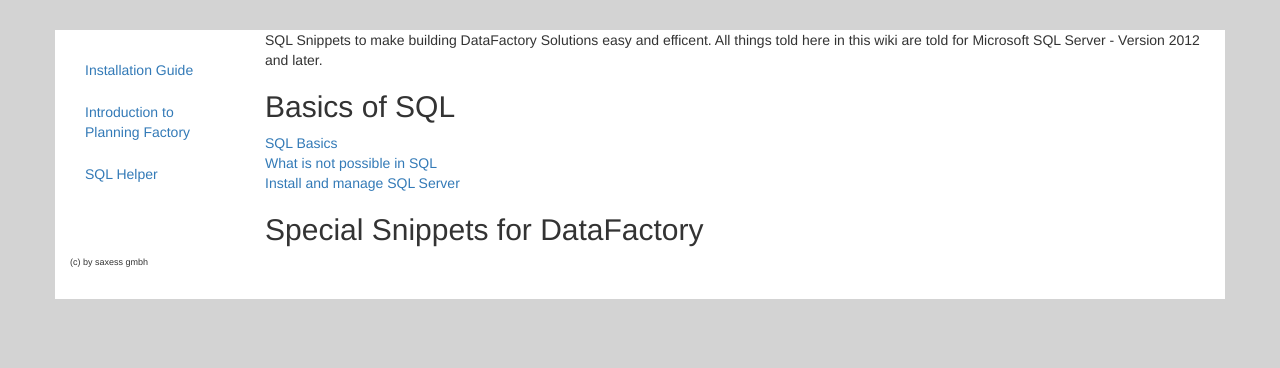
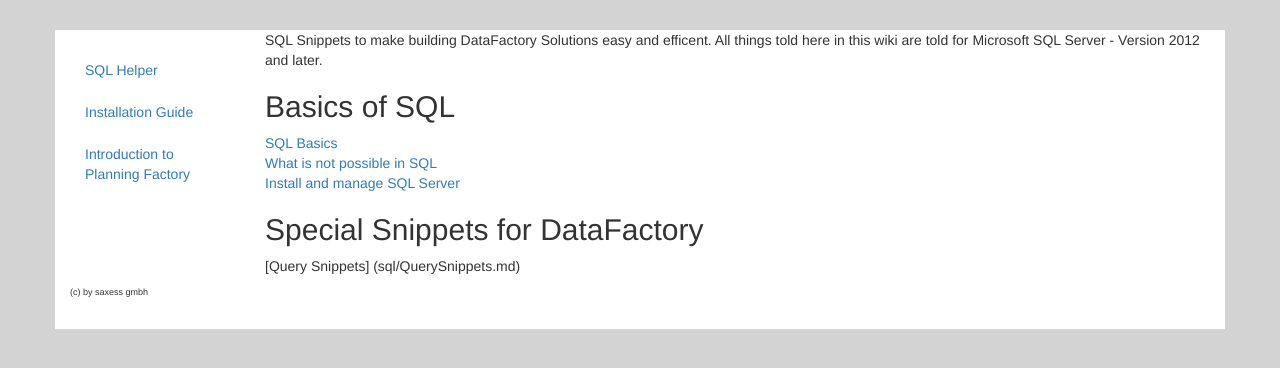
Before and after one commit to shredtechular/PlanningFactory.github.io, a Jekyll site: the page built from content/sql/index.md, in a window 1280 px wide. Shown: the top 368 px of the page. Built offline with Jekyll 4.4.1, drawn with Linux system fonts in a browser that asks for light colours.

Commit message:
Update and rename content/sql.md to content/sql/index.md

```diff
--- a/content/sql.md
+++ b/content/sql/index.md
@@ -12,3 +12,4 @@
 [Install and manage SQL Server ](Install-and-manage-SQL-Server)
 
 ## Special Snippets for DataFactory
+[Query Snippets] (sql/QuerySnippets.md)
```
